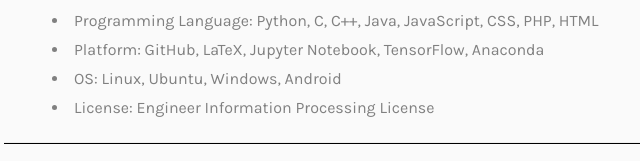
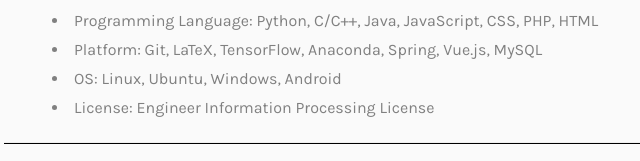
Before and after one commit to gunhoo/gunhoo.github.io, a plain HTML site: page index.html in a window 1280 px wide. Shown: the part 1349-1510 px from the top of the page, 66-706 px from the left. Drawn offline with nearby package versions, Linux system fonts and the light colour scheme; a web font is replaced by a local one.

Commit message:
Update index.html

```diff
--- a/index.html
+++ b/index.html
@@ -194,8 +194,8 @@
 							<div class="about-desc">
 							<h2><span>Skills</span></h2>
 							<div class="desc">
-									<li>Programming Language: Python, C, C++, Java, JavaScript, CSS, PHP, HTML</li>
-									<li>Platform: GitHub, LaTeX, Jupyter Notebook, TensorFlow, Anaconda</li>
+									<li>Programming Language: Python, C/C++, Java, JavaScript, CSS, PHP, HTML</li>
+									<li>Platform: Git, LaTeX, TensorFlow, Anaconda, Spring, Vue.js, MySQL</li>
 									<li>OS: Linux, Ubuntu, Windows, Android</li>
 									<li>License: Engineer Information Processing License</li>
 								</div>
```
